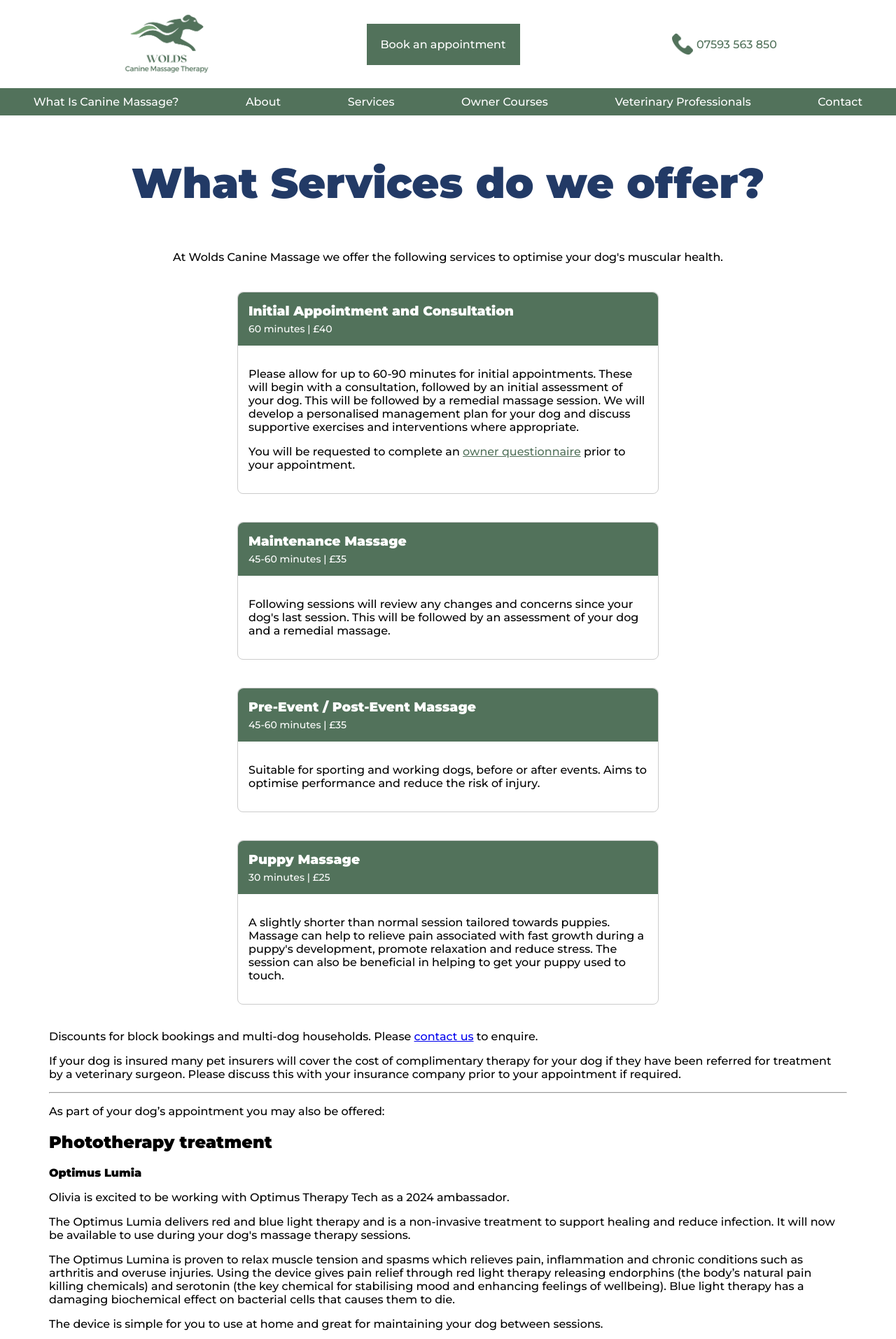
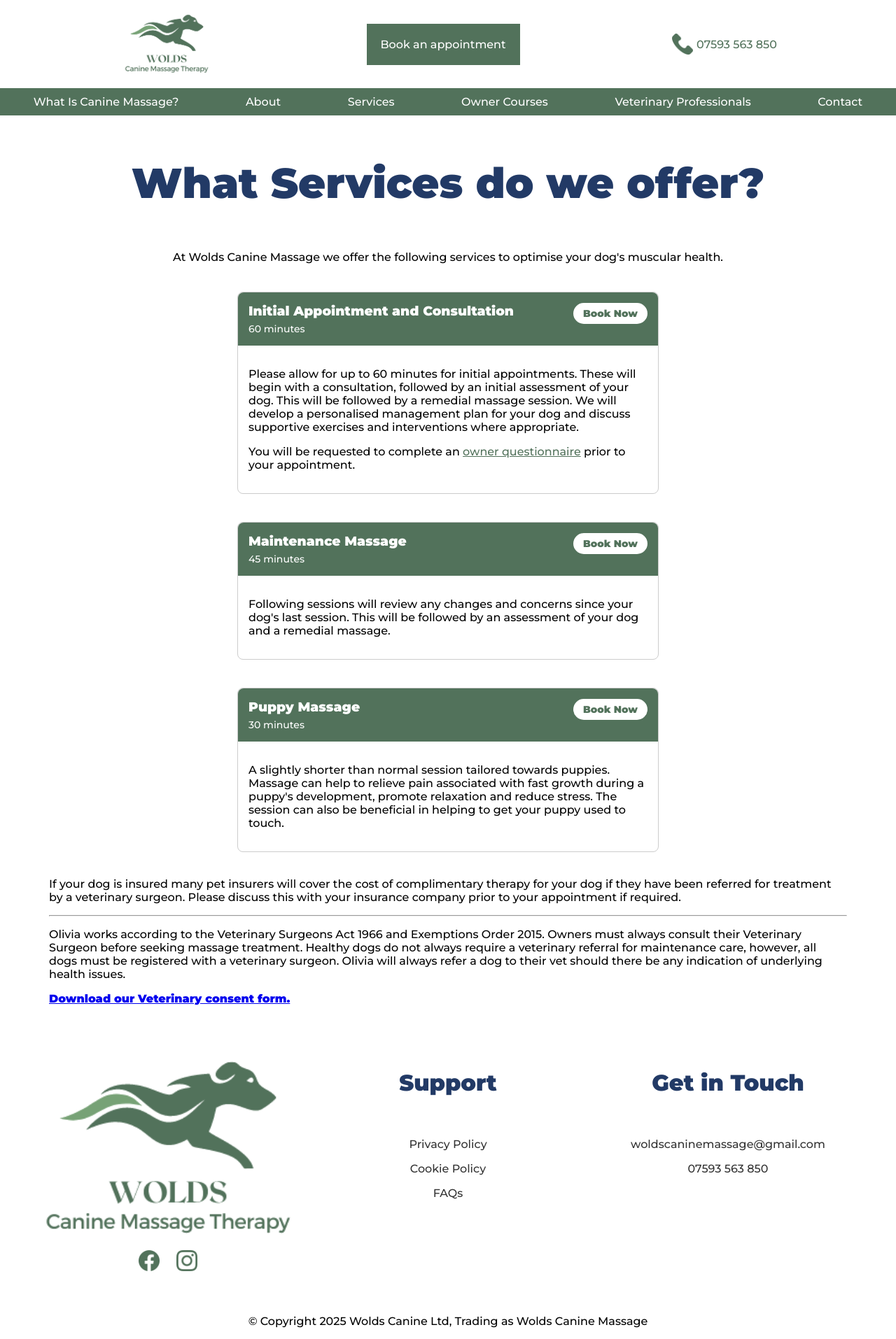
Before and after one commit to simplybenuk/Wolds-Canine-Massage, a Jekyll site: the page built from services.html, in a window 1280 px wide. Shown: the top 1914 px of the page at 70% size. Built offline with Jekyll 4.4.1, drawn with Linux system fonts in a browser that asks for light colours; comment, search, counter and statistics services are not loaded; some of the changed text lies outside the part shown.

Commit message:
updated services pricing

```diff
--- a/_sass/2-layouts/services.scss
+++ b/_sass/2-layouts/services.scss
@@ -20,6 +20,15 @@
     padding: 15px;
     border-top-left-radius: 8px;
     border-top-right-radius: 8px;
+    display: flex;
+    justify-content: space-between;
+    align-items: flex-start;
+    gap: 12px;
+}
+
+.card-title {
+    display: flex;
+    flex-direction: column;
 }
 
 .card-header h3 {
@@ -34,6 +43,25 @@
     color: #FFFFFF;
 }
 
+.book-now {
+    background-color: #FFFFFF;
+    color: #52725B;
+    text-decoration: none;
+    font-size: 14px;
+    font-weight: 600;
+    padding: 6px 12px;
+    border-radius: 999px;
+    border: 2px solid #FFFFFF;
+    line-height: 1;
+    white-space: nowrap;
+}
+
+.book-now:hover {
+    background-color: #77a276;
+    border-color: #77a276;
+    color: #FFFFFF;
+}
+
 .card-body {
     padding: 15px;
 }
--- a/services.html
+++ b/services.html
@@ -11,11 +11,14 @@
     <section class="treatments">
       <div class="card">
         <div class="card-header">
-          <h3>Initial Appointment and Consultation</h3>
-          <span>60 minutes | £40</span>
+          <div class="card-title">
+            <h3>Initial Appointment and Consultation</h3>
+            <span>60 minutes</span>
+          </div>
+          <a class="book-now" href="https://book.squareup.com/appointments/fexjfouhksjwtj/location/LFXBTA90Z3XJD">Book Now</a>
         </div>
         <div class="card-body">
-          <p>Please allow for up to 60-90 minutes for initial appointments. These will begin with a consultation, followed by an initial assessment of your dog.
+          <p>Please allow for up to 60 minutes for initial appointments. These will begin with a consultation, followed by an initial assessment of your dog.
             This will be followed by a remedial massage session. We will develop a personalised management plan for your dog and discuss supportive exercises
             and interventions where appropriate.</p>
           <p>You will be requested to complete an <a href="https://docs.google.com/forms/d/e/1FAIpQLScMamXXo5lp-ew7qye8NUf3_4N72uMHssCHPS3RlnjJex69wA/viewform">owner questionnaire</a> prior to your appointment.</p>
@@ -23,8 +26,11 @@
       </div>
       <div class="card">
         <div class="card-header">
-          <h3>Maintenance Massage</h3>
-          <span>45-60 minutes | £35</span>
+          <div class="card-title">
+            <h3>Maintenance Massage</h3>
+            <span>45 minutes</span>
+          </div>
+          <a class="book-now" href="https://book.squareup.com/appointments/fexjfouhksjwtj/location/LFXBTA90Z3XJD">Book Now</a>
         </div>
         <div class="card-body">
           <p>Following sessions will review any changes and concerns since your dog's last session. This will be followed by an assessment of your dog and a remedial massage.</p>
@@ -32,17 +38,11 @@
       </div>
       <div class="card">
         <div class="card-header">
-          <h3>Pre-Event / Post-Event Massage</h3>
-          <span>45-60 minutes | £35</span>
-        </div>
-        <div class="card-body">
-          <p>Suitable for sporting and working dogs, before or after events. Aims to optimise performance and reduce the risk of injury.</p>
-        </div>
-      </div>
-      <div class="card">
-        <div class="card-header">
-          <h3>Puppy Massage</h3>
-          <span>30 minutes | £25</span>
+          <div class="card-title">
+            <h3>Puppy Massage</h3>
+            <span>30 minutes</span>
+          </div>
+          <a class="book-now" href="https://book.squareup.com/appointments/fexjfouhksjwtj/location/LFXBTA90Z3XJD">Book Now</a>
         </div>
         <div class="card-body">
           <p>A slightly shorter than normal session tailored towards puppies. Massage can help to relieve pain associated with fast growth during a puppy's development,
@@ -51,20 +51,7 @@
       </div>
     </section>
     <section>
-      <p>Discounts for block bookings and multi-dog households. Please <a href="contact.html">contact us</a> to enquire.</p>
       <p>If your dog is insured many pet insurers will cover the cost of complimentary therapy for your dog if they have been referred for treatment by a veterinary surgeon. Please discuss this with your insurance company prior to your appointment if required. </p>
-      <hr>
-      <p>As part of your dog’s appointment you may also be offered:</p>
-      <h2>Phototherapy treatment</h2>
-      <p><strong>Optimus Lumia</strong></p>
-      <p>Olivia is excited to be working with Optimus Therapy Tech as a 2024 ambassador.</p>
-      <p>The Optimus Lumia delivers red and blue light therapy and is a non-invasive treatment to support healing and reduce infection. It will now be available to use during your dog's massage therapy sessions.</p>
-      <p>The Optimus Lumina is proven to relax muscle tension and spasms which relieves pain, inflammation and chronic conditions such as arthritis and overuse injuries. Using the device gives pain relief through red light therapy releasing endorphins (the body’s natural pain killing chemicals) and serotonin (the key chemical for stabilising mood and enhancing feelings of wellbeing).
-        Blue light therapy has a damaging biochemical effect on bacterial cells that causes them to die.</p>
-      <p>The device is simple for you to use at home and great for maintaining your dog between sessions.</p>
-      <p>Unlock the full potential of innovative therapy technology by securing your very own device today. Visit <a href="https://www.optimustherapytech.com/">Optimus Therapy Tech</a> to purchase your very own Optimus Lumia.
-
-      <p>As a special offer, Wolds Canine Massage are delighted to offer you an exclusive £25 discount on your purchase. Simply enter the promotional code <strong>WOLDS25</strong> at checkout to enjoy this special savings.</p>
       <hr>
       <p>Olivia works according to the Veterinary Surgeons Act 1966 and Exemptions Order 2015.  Owners must always consult their Veterinary Surgeon before seeking massage treatment. Healthy dogs do not always require a veterinary referral for maintenance care,
         however, all dogs must be registered with a veterinary surgeon. Olivia will always refer a dog to their vet should there be any indication of underlying health issues.</p>
```
